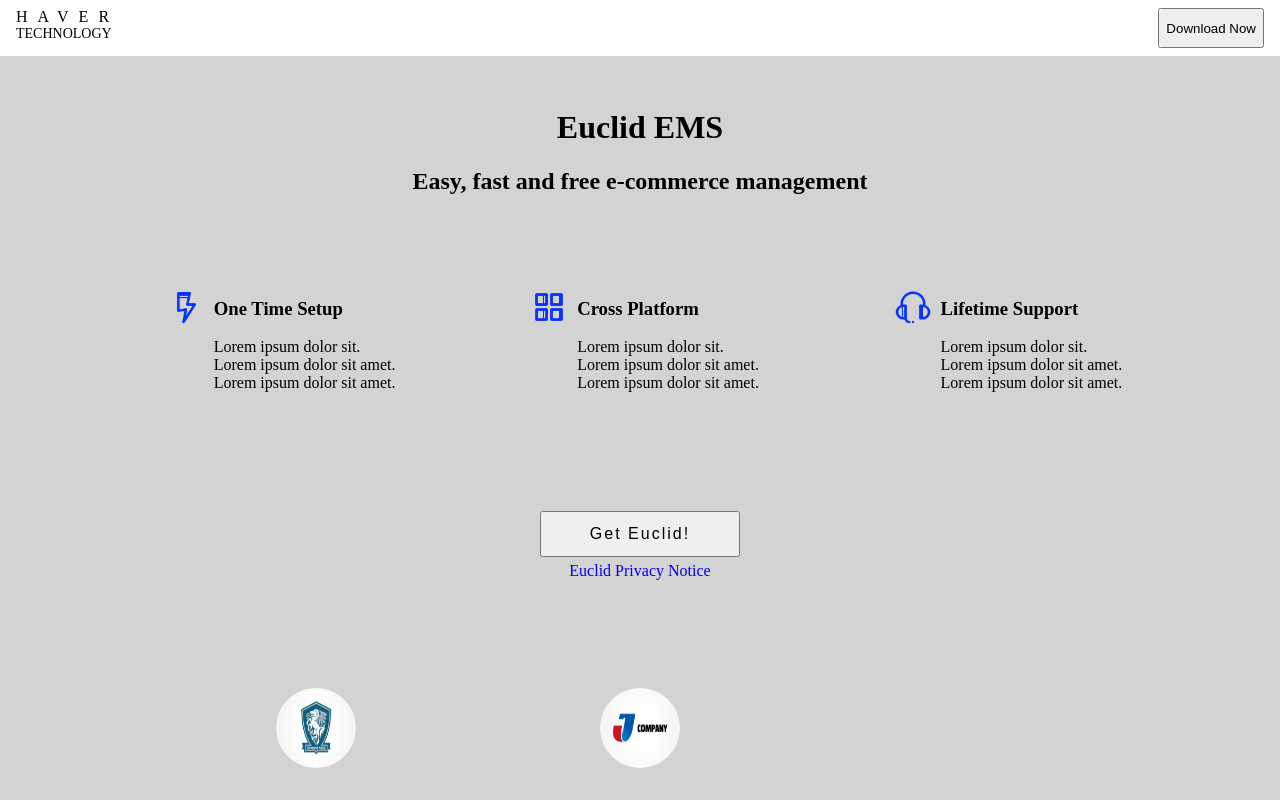
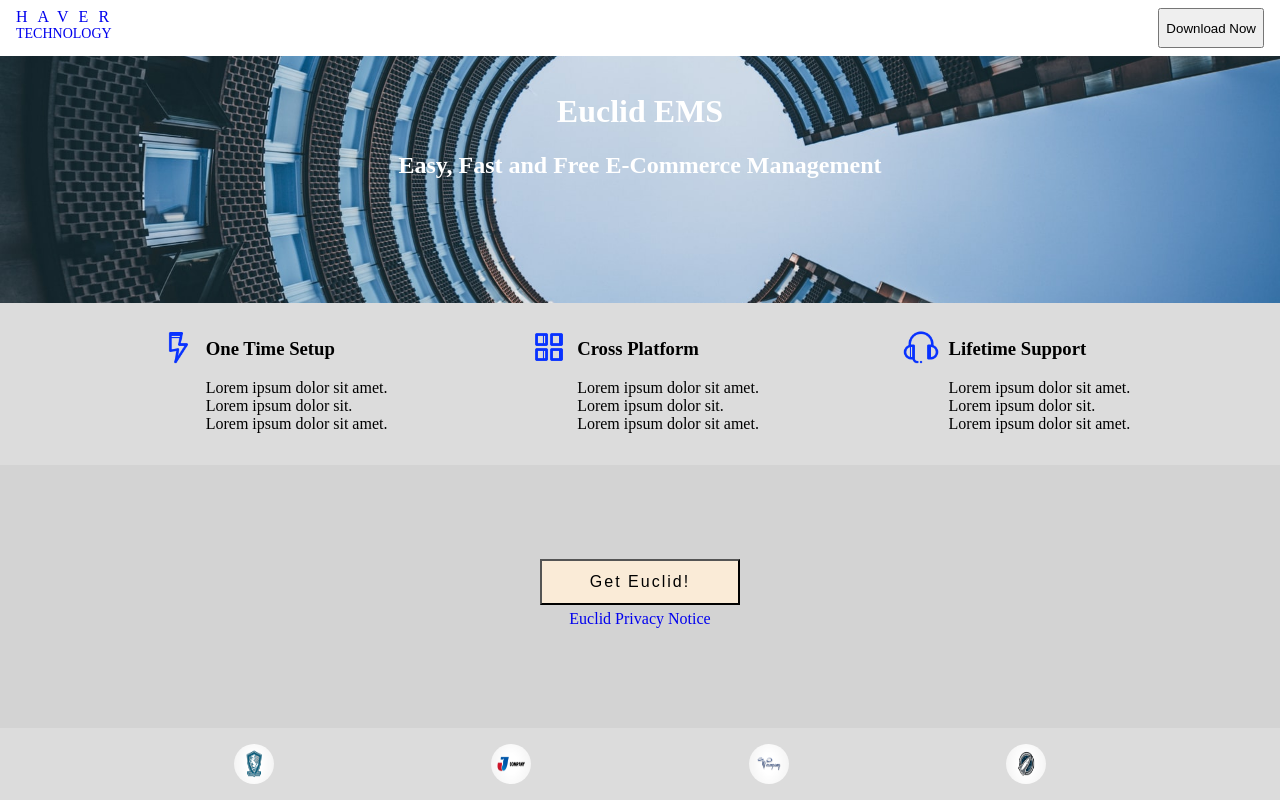
Before and after one commit to nmhanson339/haver-tech-landing-page-bootstrap, a plain HTML site: page index.html in a window 1280 px wide. Drawn offline with Linux system fonts and the light colour scheme.

Commit message:
Style bg-color of main  children, add photos/

```diff
--- a/index.html
+++ b/index.html
@@ -10,17 +10,17 @@
 
   <body>
     <header class="page-header">
-      <div class="header-logo">
+      <a href="#" class="header-logo">
         <span>HAVER</span>
         <span>TECHNOLOGY</span>
-      </div>
+      </a>
       <span class="header-spacer"></span>
       <button class="header-cta-btn">Download Now</button>
     </header>
     <main>
       <div class="copy-area">
         <h1>Euclid EMS</h1>
-        <h2>Easy, fast and free e-commerce management</h2>
+        <h2>Easy, Fast and Free E-Commerce Management</h2>
       </div>
       <div class="benefits-area">
         <div class="benefit">
@@ -28,8 +28,8 @@
           <section class="benefit-section">
             <h3>One Time Setup</h3>
             <ul>
+              <li>Lorem ipsum dolor sit amet.</li>
               <li>Lorem ipsum dolor sit.</li>
-              <li>Lorem ipsum dolor sit amet.</li>
               <li>Lorem ipsum dolor sit amet.</li>
             </ul>
           </section>
@@ -39,8 +39,8 @@
           <section class="benefit-section">
             <h3>Cross Platform</h3>
             <ul>
+              <li>Lorem ipsum dolor sit amet.</li>
               <li>Lorem ipsum dolor sit.</li>
-              <li>Lorem ipsum dolor sit amet.</li>
               <li>Lorem ipsum dolor sit amet.</li>
             </ul>
           </section>
@@ -50,8 +50,8 @@
           <section class="benefit-section">
             <h3>Lifetime Support</h3>
             <ul>
+              <li>Lorem ipsum dolor sit amet.</li>
               <li>Lorem ipsum dolor sit.</li>
-              <li>Lorem ipsum dolor sit amet.</li>
               <li>Lorem ipsum dolor sit amet.</li>
             </ul>
           </section>
@@ -69,6 +69,7 @@
         <div class="famous-client"></div>
         <div class="famous-client"></div>
         <div class="famous-client"></div>
+        <div class="famous-client"></div>
       </div>
     </main>
     <script src="js/main.js"></script>
--- a/scss/style.scss
+++ b/scss/style.scss
@@ -3,7 +3,16 @@
   --header-ht: 56px;
   --header-pd: 8px 16px;
   --main-ht: calc(100vh - var(--header-ht));
-  --main-child-pd: 32px;
+  --main-child-pd: 1rem;
+
+  --copy-area-bgc: #dcdcdc;
+  --copy-area-bg-image: url("./../assets/images/img-c-shape-tower.jpg"); // Null
+  --benefits-area-bgc: #dcdcdc;
+  --benefits-area-bg-image: ; // Null
+  --form-area-bgc: lightgrey;
+  --form-cta-button-bgc: #faebd7;
+  --form-area-bg-image: url("./../assets/images/"); // Null
+  --famous-clients-area-bgc: #dcdcdc;
 }
 
 /* - - - - - GENERAL STYLES - - - - - */
@@ -56,16 +65,33 @@
   height: var(--main-ht);
   background-color: lightgrey;
   // outline: 2px salmon dotted;
+  & > div {
+    padding: var(--main-child-pd);
+    background: center center no-repeat;
+    background-size: cover;
+  }
   .copy-area {
-    padding: var(--main-child-pd);
+    flex: 1;
+    background-color: var(--copy-area-bgc);
+    background-image: var(--copy-area-bg-image),
+      linear-gradient(rgba(0, 0, 0, 1), rgba(0, 0, 0, 1));
     text-align: center;
+    color: white;
+    h1 {
+      // font-size: 2.5em;
+    }
+    h2 {
+      // font-size: 2em;
+    }
     // outline: 1px orange dashed;
   }
 
   .benefits-area {
     display: flex;
     justify-content: space-evenly;
-    padding: var(--main-child-pd);
+    background-color: var(--benefits-area-bgc);
+    background-image: var(--benefits-area-bg-image),
+      linear-gradient(rgba(0, 0, 0, 1), rgba(0, 0, 0, 1));
     // outline: orchid 1px dashed;
     .benefit {
       display: flex;
@@ -85,6 +111,22 @@
     .benefit:nth-of-type(3) .benefit-icon {
       background-image: url("./../assets/icons/icon_headset.png");
     }
+    @media screen and (max-width: 600px) {
+      & {
+        .benefit .benefit-icon {
+          background-size: 30px 30px;
+        }
+      }
+    }
+    @media screen and (max-width: 400px) {
+      & {
+        flex-direction: column;
+        align-items: center;
+        .benefit-section ul {
+          display: none;
+        }
+      }
+    }
   }
 
   .form-area {
@@ -93,13 +135,16 @@
     flex-direction: column;
     justify-content: center;
     align-items: center;
-    padding: calc(var(--main-child-pd) * 2);
+    background-color: var(--form-area-bgc);
+    background-image: var(--form-area-bg-image);
+    padding: calc(var(--main-child-pd) * 1.5);
     // outline: 1px dashed royalblue;
     .form-cta-button {
       width: 200px;
       padding: 12px;
       font-size: 16px;
       letter-spacing: 2px;
+      background-color: var(--form-cta-button-bgc);
     }
     .form-privacy-notice {
       margin: 5px auto;
@@ -110,21 +155,31 @@
     // outline: rosybrown 1px dotted;
     display: flex;
     justify-content: space-evenly;
+    background-color: var(--famous-clients-area-bgc);
     padding: var(--main-child-pd);
     .famous-client {
-      width: 80px;
-      height: 80px;
+      width: 40px;
+      height: 40px;
       border-radius: 50%;
       background: transparent center center no-repeat;
       background-image: url("./../assets/logos/logo-horse.jpg");
-      background-size: 80px 80px;
+      background-size: 40px 40px;
       // outline: 1px dashed peru;
     }
     .famous-client:nth-of-type(2) {
       background-image: url("./../assets/logos/logo-j-company.jpg");
     }
     .famous-client:nth-of-type(3) {
-      background-image: url("./../assets/logos//logo-w-company.jpg");
+      background-image: url("./../assets/logos/logo-w-company.jpg");
+    }
+    .famous-client:nth-of-type(4) {
+      background-image: url("./../assets/logos/logo-rocket-ship.jpg");
+    }
+
+    @media screen and (max-width: 400px) {
+      & {
+        display: none;
+      }
     }
   }
 }
```
Also changed, not shown: assets/images/img-c-shape-tower.jpg (added), assets/images/img-chess-checkmate.jpg (added), assets/images/img-woman-furcoat-lightbeams.jpg (added), assets/images/img-woman-light-show-shades.jpg (added), assets/logos/logo-rocket-ship.jpg (added), scss/style.css, 1 other file.
